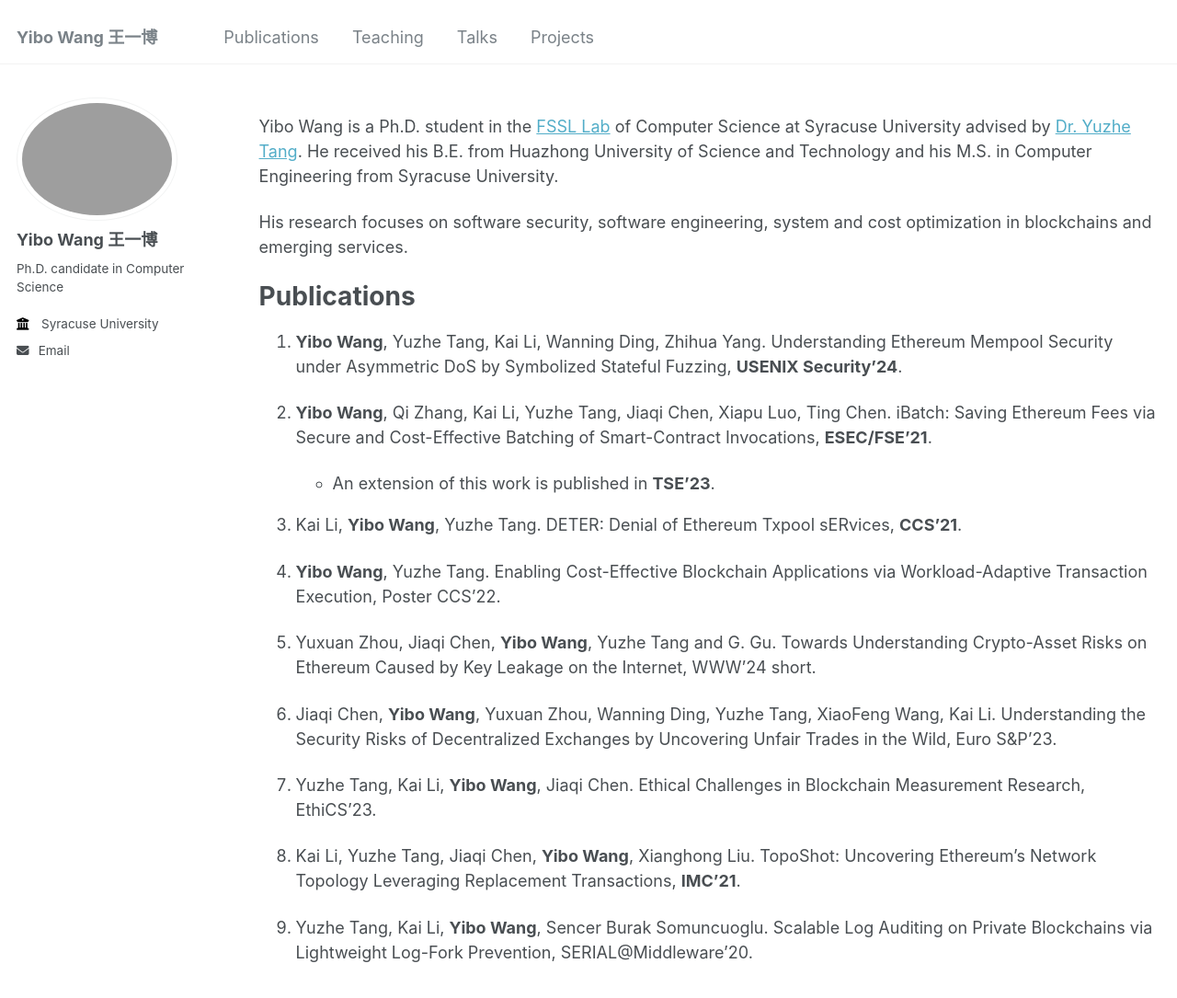
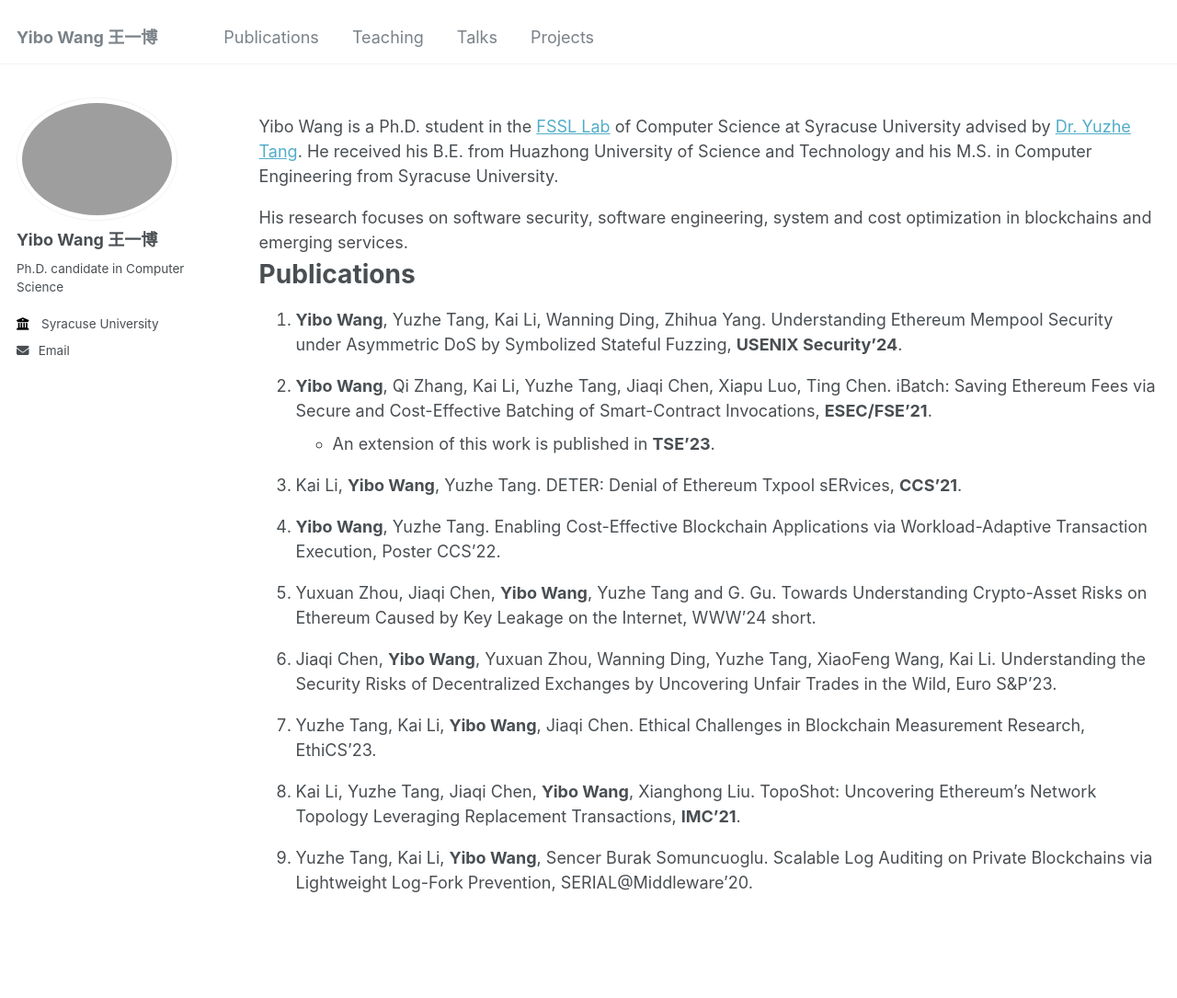
Before and after one commit to wangyibo0308/wangyibo0308.github.io, a Jekyll site: the page built from _pages/about.md, in a window 1280 px wide and 1270 px high. Shown: the top 1085 px of the window at 92% size. Built offline with Jekyll 4.4.1, drawn with Linux system fonts in a browser that asks for light colours.

Commit message:
Update main.scss

```diff
--- a/assets/css/main.scss
+++ b/assets/css/main.scss
@@ -39,3 +39,7 @@
 @import "vendor/font-awesome/brands";
 @import "vendor/magnific-popup/magnific-popup";
 @import "print";
+
+p, li {
+    margin-bottom: 5px; /* Adjust this value to control spacing */
+}
```
